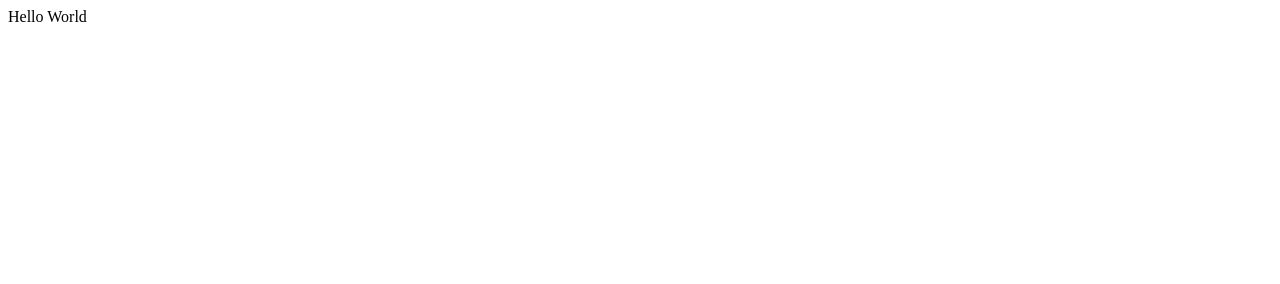
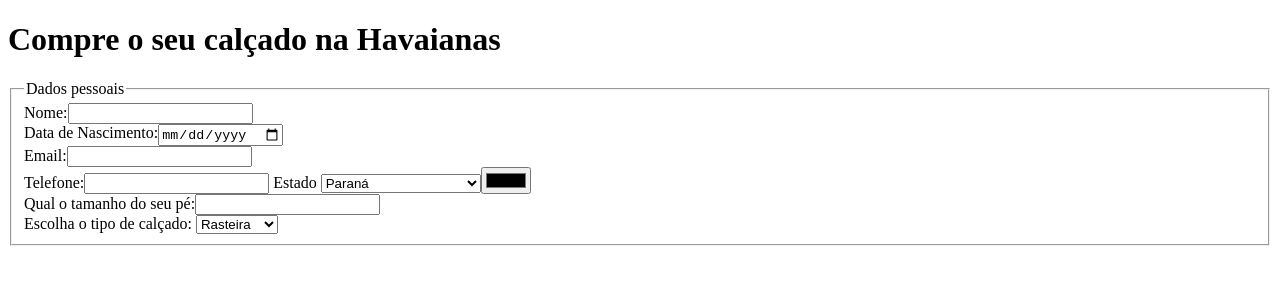
Before and after one commit to Moonlight05/HTML5-Avan-ado, a plain HTML site: page index.html in a window 1280 px wide. Drawn offline with Linux system fonts and the light colour scheme.

Commit message:
Exercicios da aula 22/04

```diff
--- a/index.html
+++ b/index.html
@@ -1,11 +1,84 @@
 <!DOCTYPE html>
 <html>
   <head>
+
     <meta charset="utf-8">
     <title></title>
   </head>
   <body>
-    Hello World
+
+<h1>Compre o seu calçado na Havaianas</h1>
+ <fieldset>
+   <legend>Dados pessoais</legend>
+  <form><!-- Formulario -->
+	  <label for="nome">Nome:</label><input type="text" id="nome">
+    <br>
+    <label for="data">Data de Nascimento:</label><input type="date" id="data">
+    <br>
+    <label for="email">Email:</label><input type="email" id="email">
+    <br>
+    <label for="tel">Telefone:</label><input type="text" id="tel">
+    <label for="Estado">Estado</label>
+      <select>
+
+        <optgroup label="Região Sul">
+          <option value="Paraná">Paraná</option>
+          <option value="RS">Rio Grande do Sul</option>
+          <option value="SC">Santa Catarina</option>
+        </optgroup>
+
+        <optgroup label="Região Sudeste">
+          <option value="RJ">Rio de Janeiro</option>
+          <option value="SP">São Paulo</option>
+          <option value="ES">Espirito Santo</option>
+          <option value="MG">Minas Gerais</option>
+        </optgroup>
+
+        <optgroup label="Região Norte">
+          <option value="AC">Acre</option>
+          <option value="AP">Amapá</option>
+          <option value="AM">Amazonas</option>
+          <option value="PR">Pará</option>
+          <option value="RN">Rondônia</option>
+          <option value="RM">Roraima</option>
+          <option value="TO">Tocantis</option>
+        </optgroup>
+
+        <optgroup label="Região Nordeste">
+          <option value="AL">Alagoas</option>
+          <option value="BA">Bahia</option>
+          <option value="CE">Ceará</option>
+          <option value="MA">Maranhão</option>
+          <option value="PB">Paraiba</option>
+          <option value="PE">Pernambuco</option>
+          <option value="PI">Piauí</option>
+          <option value="RN">Rio Grande do Norte</option>
+          <option value="SE">Sergipe</option>
+        </optgroup>
+
+        <optgroup label="Região Centro-Oeste">
+          <option value="GO">Goias</option>
+          <option value="MT">Mato Grosso</option>
+          <option value="MS">Mato Grosso do Sul</option>
+          <option value="DF">Distrito Federal</option>
+        </optgroup>
+        <br>
+ </form>
+</fieldset>
+
+<fieldset>
+  <legend>Personalize seu calçado</legend>
+   <label for="cor">Cores:</label><input type="color" id="cor">
+   <br>
+   <label for="tamanho">Qual o tamanho do seu pé:</label><input type="number" id="numero">
+   <br>
+   <label for="opçoes">Escolha o tipo de calçado:</label>
+     <select id="opçoes">
+       <option>Rasteira</option>
+       <option>Tênis</option>
+       <option>Sapatênis</option>
+     </select>
+</fieldset>
 
   </body>
 </html>
```
